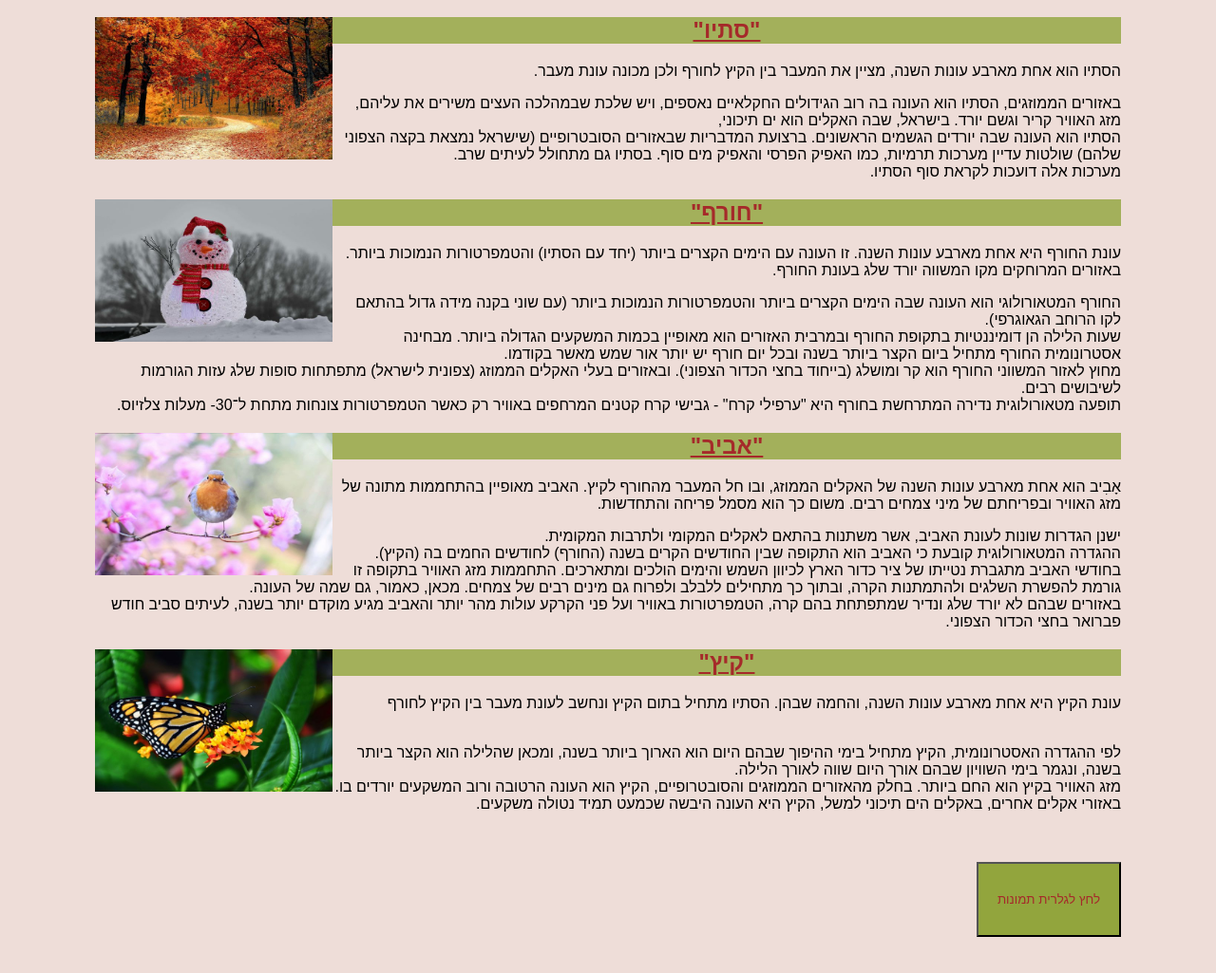
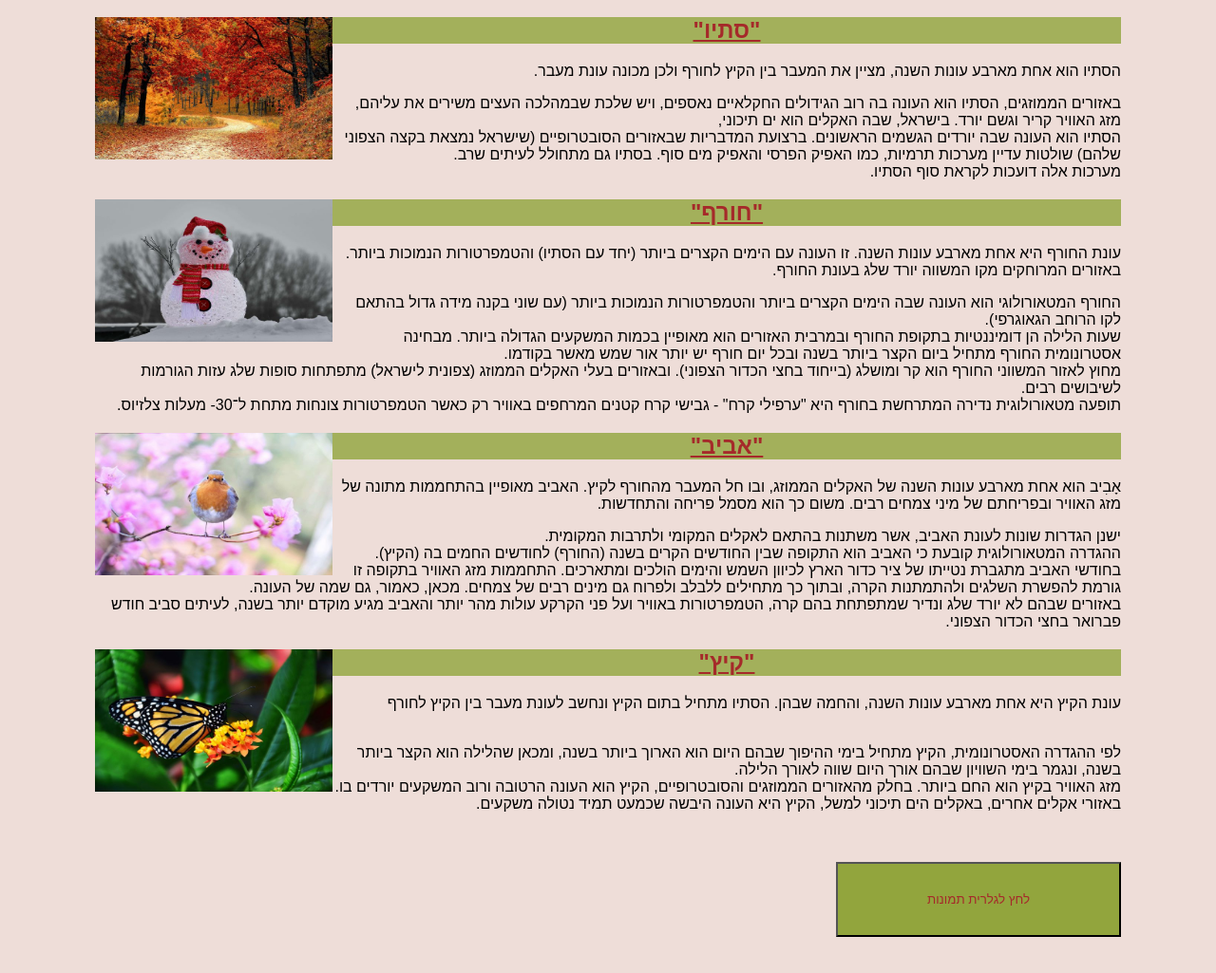
Before and after one commit to elishevape/Seasons, a plain HTML site: page index.html in a window 1280 px wide. Shown: the part 736-1761 px from the top of the page at 95% size. Drawn offline with Linux system fonts and the light colour scheme.

Commit message:
Update elisheva.css

```diff
--- a/elisheva.css
+++ b/elisheva.css
@@ -33,7 +33,9 @@ button{
 	text-align:center;
 	padding: 30px 20px;
 	font-size:24;
-	align:center;
+	  width: 300px;
+	  margin-right: auto;
+	  margin-left: auto;
 }
 button:hover{
  		border-radius: 8px;
```
